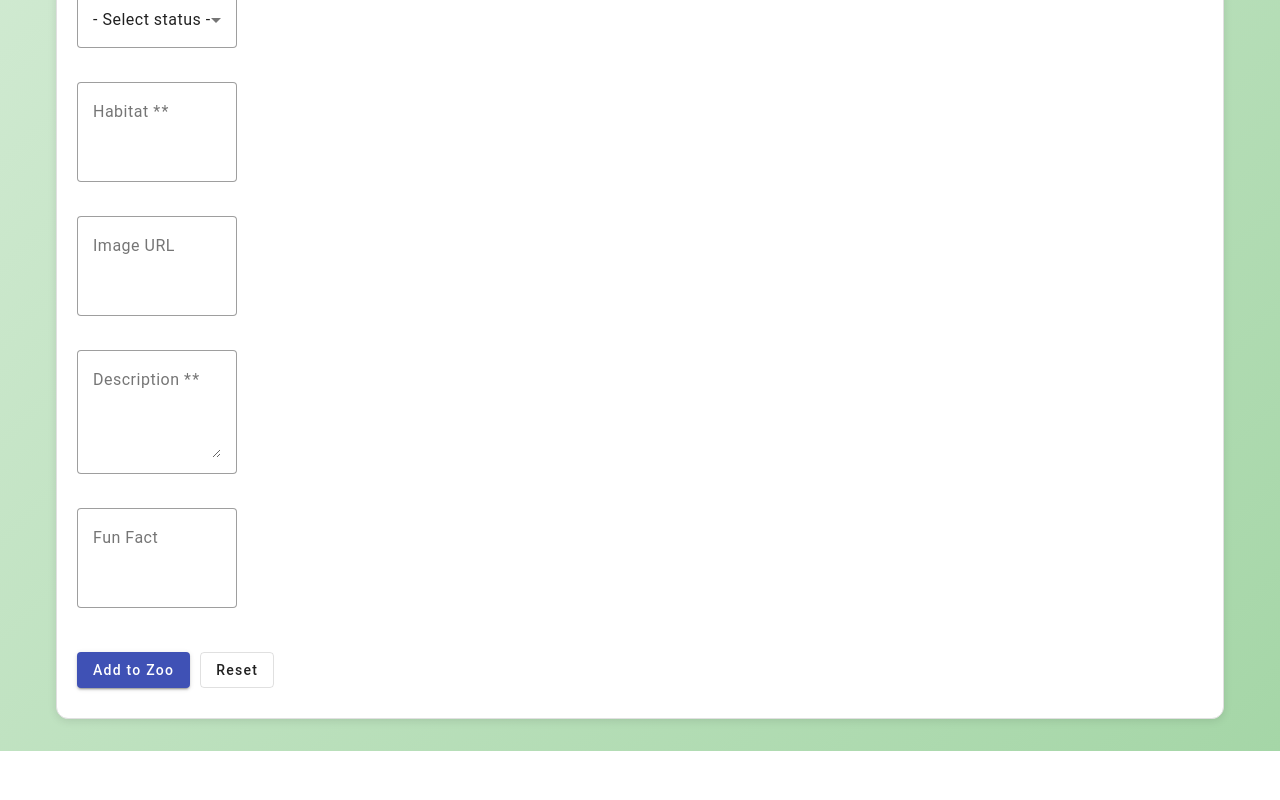
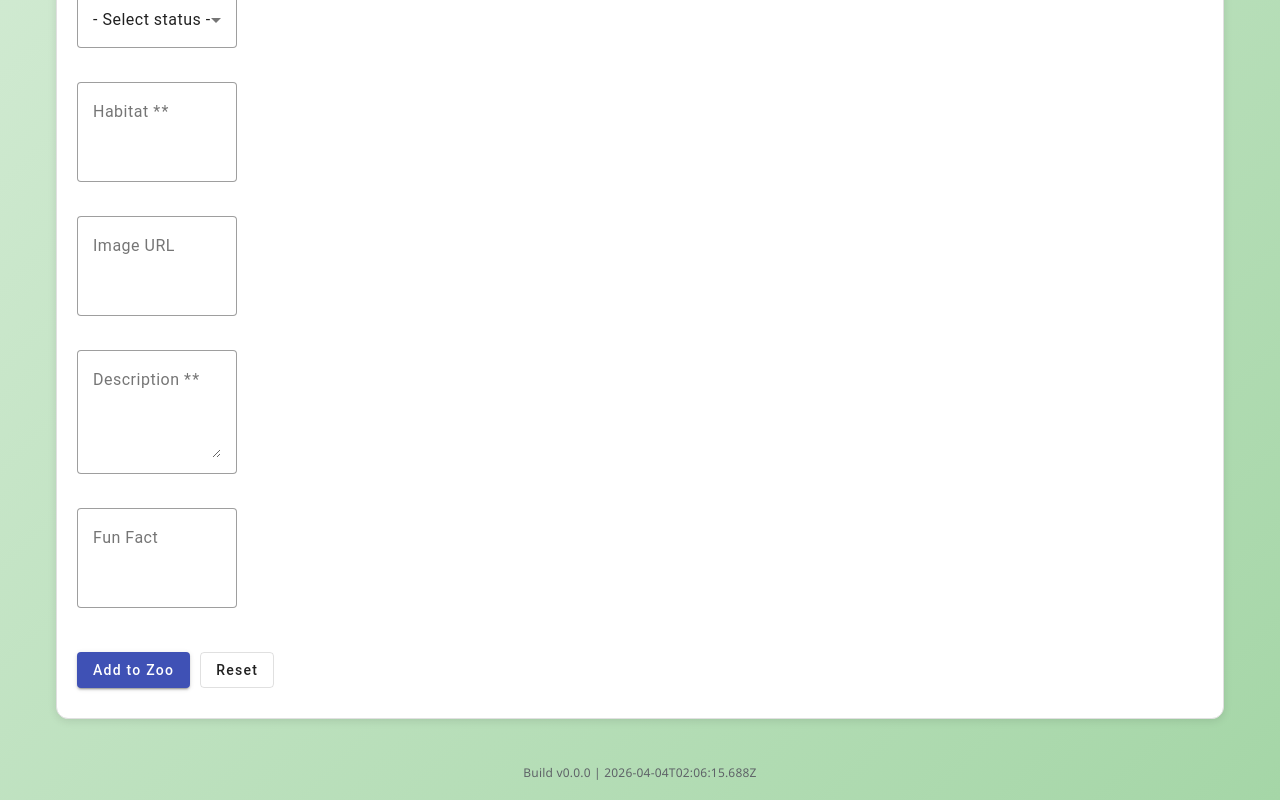
Before and after one commit to SatsukoIzanami/JLZoo, an Angular app in the folder frontend-angular/: page /JLZoo/#/ in a window 1280 px wide. Shown: the part 1307-2107 px from the top of the page. Before the commit the page ends 2058 px from the top, so only its background shows below. Built offline with nearby package versions, Linux system fonts and the light colour scheme; no server answers.

Commit message:
add version stamp

```diff
--- a/frontend-angular/src/app/app.css
+++ b/frontend-angular/src/app/app.css
@@ -1,3 +1,11 @@
 main {
   min-height: calc(100vh - 72px);
 }
+
+.build-stamp {
+  text-align: center;
+  padding: 12px 8px 18px;
+  color: #5f6368;
+  font-size: 12px;
+  letter-spacing: 0.2px;
+}
--- a/frontend-angular/src/app/app.html
+++ b/frontend-angular/src/app/app.html
@@ -5,3 +5,7 @@
 <main>
   <router-outlet></router-outlet>
 </main>
+
+<footer class="build-stamp">
+  Build v{{ buildInfo.version }} | {{ buildInfo.builtAt }}
+</footer>
--- a/frontend-angular/src/app/app.ts
+++ b/frontend-angular/src/app/app.ts
@@ -1,5 +1,6 @@
 import { Component } from '@angular/core';
 import { RouterOutlet } from '@angular/router';
+import { buildInfo } from './build-info';
 import { SiteNav } from './layout/site-nav/site-nav';
 
 @Component({
@@ -8,4 +9,6 @@ import { SiteNav } from './layout/site-nav/site-nav';
   templateUrl: './app.html',
   styleUrl: './app.css'
 })
-export class App {}
+export class App {
+  readonly buildInfo = buildInfo;
+}
--- /dev/null
+++ b/frontend-angular/src/app/build-info.ts
@@ -0,0 +1,4 @@
+export const buildInfo = {
+  version: '0.0.0',
+  builtAt: '2026-04-04T02:06:15.688Z'
+} as const;
```
